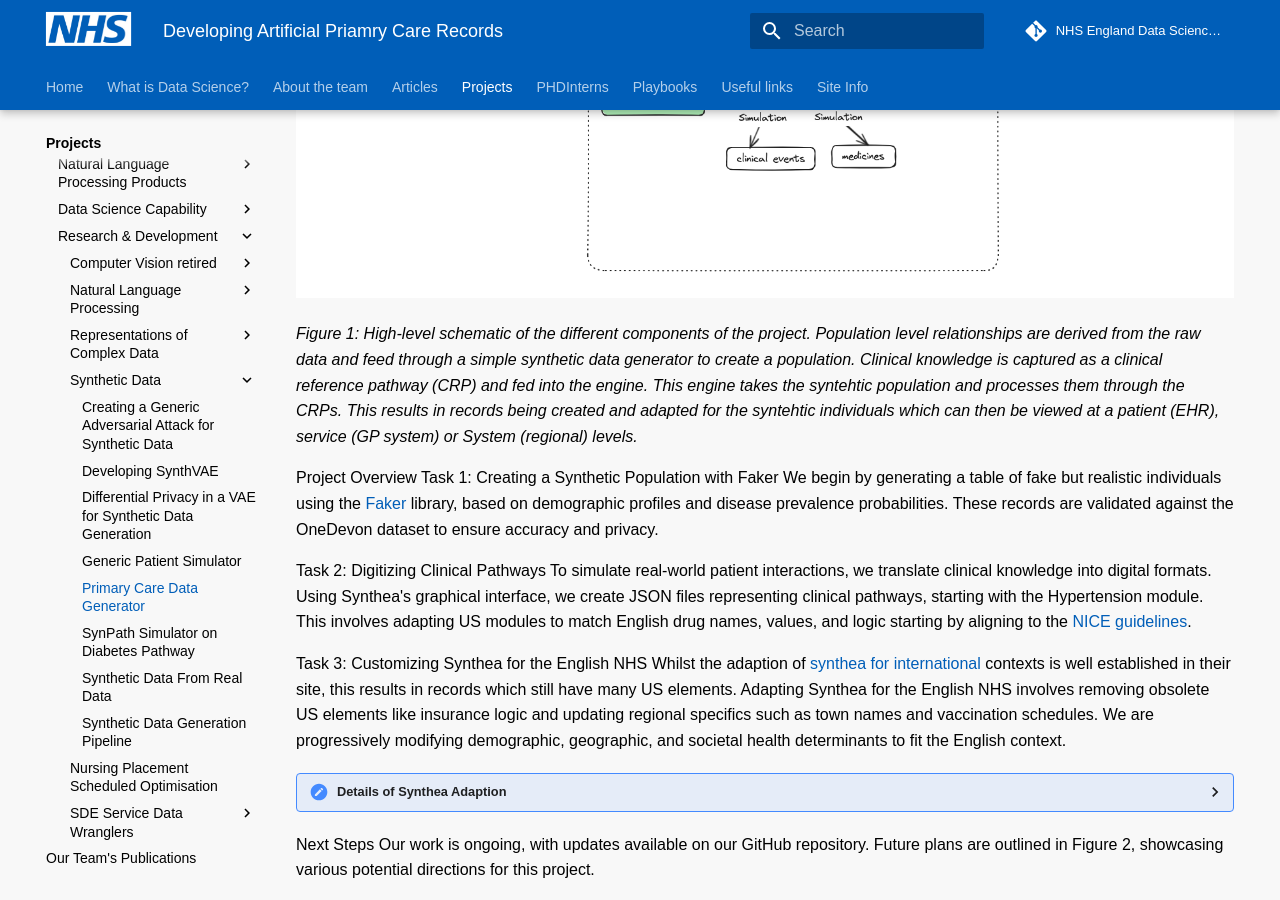
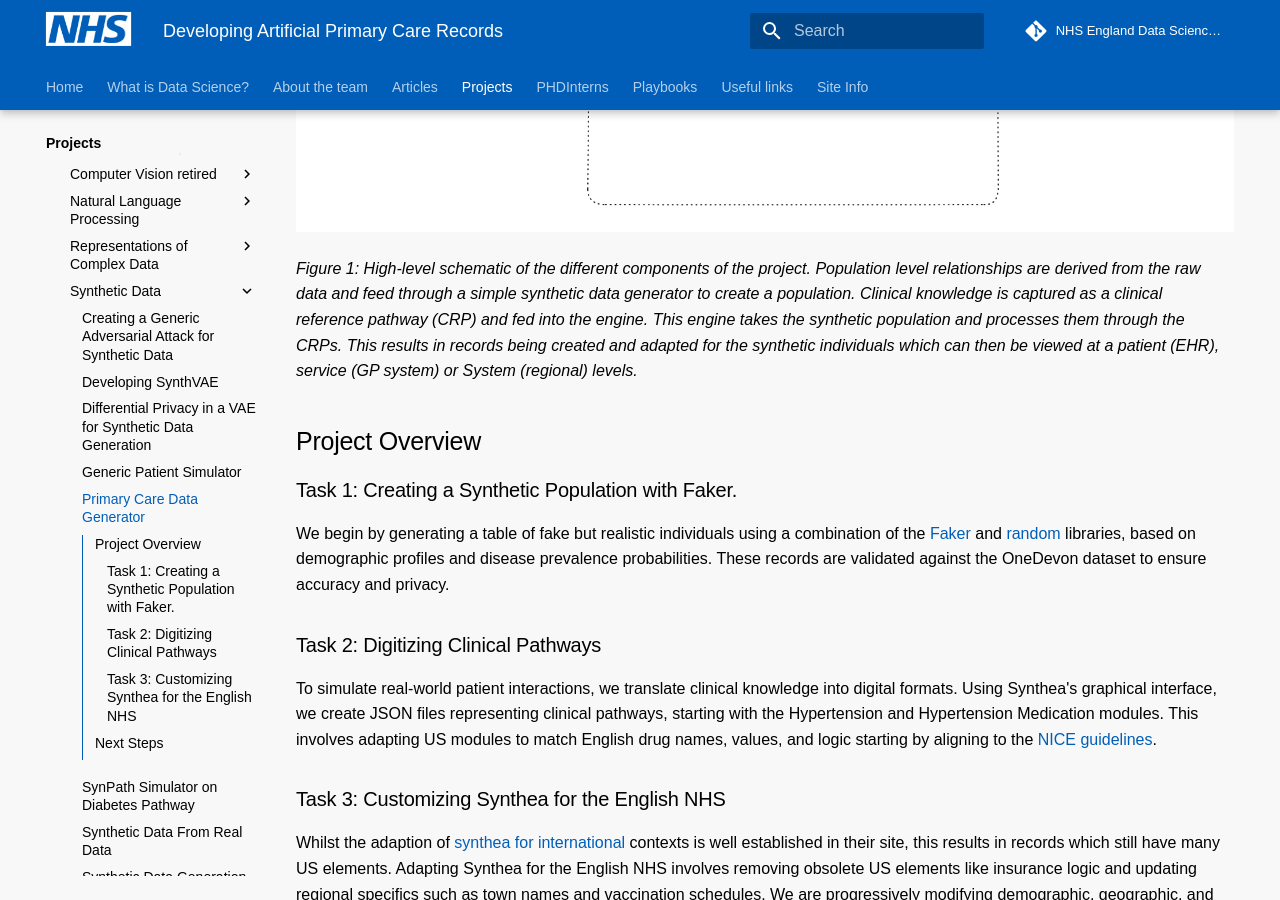
Before and after one commit to nhsengland/datascience, an MkDocs documentation site: the page built from docs/our_work/swpclab.md, in a window 1280 px wide and 900 px high, scrolled down 951 px. Built offline with MkDocs 1.6.1 and Material for MkDocs 9.7.7, drawn with Linux system fonts in a browser that asks for light colours; some web fonts are replaced; comment, search, counter and statistics services are not loaded; old or Windows-style settings are respelled for this version of MkDocs; some of the changed text lies outside the part shown.

Commit message:
edits and restructure

```diff
--- a/docs/our_work/swpclab.md
+++ b/docs/our_work/swpclab.md
@@ -1,5 +1,5 @@
 ---
-title: "Developing Artificial Priamry Care Records"
+title: "Developing Artificial Primary Care Records"
 summary: "Creating an artificial longitudinal patient dataset for GPs to trial new technologies in an artificial GP environment."
 category: "Playbook"
 origin: ""
@@ -12,65 +12,64 @@
 
 ![](../images/swpc_simple.png)
 <p align="left">
-    <em>Figure 1: High-level schematic of the different components of the project. Population level relationships are derived from the raw data and feed through a simple synthetic data generator to create a population. Clinical knowledge is captured as a clinical reference pathway (CRP) and fed into the engine. This engine takes the syntehtic population and processes them through the CRPs. This results in records being created and adapted for the syntehtic individuals which can then be viewed at a patient (EHR), service (GP system) or System (regional) levels.</em>
+    <em>Figure 1: High-level schematic of the different components of the project. Population level relationships are derived from the raw data and feed through a simple synthetic data generator to create a population. Clinical knowledge is captured as a clinical reference pathway (CRP) and fed into the engine. This engine takes the synthetic population and processes them through the CRPs. This results in records being created and adapted for the synthetic individuals which can then be viewed at a patient (EHR), service (GP system) or System (regional) levels.</em>
 </p>
 
+## Project Overview
 
-Project Overview Task 1: Creating a Synthetic Population with Faker We begin by generating a table of fake but realistic individuals using the [Faker](https://faker.readthedocs.io/en/master/) library, based on demographic profiles and disease prevalence probabilities. These records are validated against the OneDevon dataset to ensure accuracy and privacy.
+### Task 1: Creating a Synthetic Population with Faker.
 
-Task 2: Digitizing Clinical Pathways To simulate real-world patient interactions, we translate clinical knowledge into digital formats. Using Synthea's graphical interface, we create JSON files representing clinical pathways, starting with the Hypertension module. This involves adapting US modules to match English drug names, values, and logic starting by aligning to the [NICE guidelines](https://www.nice.org.uk/guidance/NG136).
+We begin by generating a table of fake but realistic individuals using a combination of the [Faker](https://faker.readthedocs.io/en/master/) and [random](https://python.readthedocs.io/en/latest/library/random.html#module-random) libraries, based on demographic profiles and disease prevalence probabilities. These records are validated against the OneDevon dataset to ensure accuracy and privacy.
 
-Task 3: Customizing Synthea for the English NHS Whilst the adaption of [synthea for international](https://github.com/synthetichealth/synthea-international) contexts is well established in their site, this results in records which still have many US elements. Adapting Synthea for the English NHS involves removing obsolete US elements like insurance logic and updating regional specifics such as town names and vaccination schedules. We are progressively modifying demographic, geographic, and societal health determinants to fit the English context.
+### Task 2: Digitizing Clinical Pathways
 
-<details class="nhsuk-details nhsuk-expander">
-    <summary class="nhsuk-details__summary">
-      <span class="nhsuk-details__summary-text">
-        Details of Synthea Adaption
-      </span>
-    </summary>
-    <div class="nhsuk-details__text">
-      <p>Stage 1: Removing non-English NHS functions and simplifying the Java to a MVP</p>
-        <ul>
-            <li>Functions relating to Flexporter (functionality which could be brought back later)</li>
-            <li>Functions relating to Payers and related managers</li>
-            <li>Functions relating to Insurance plans</li>
-            <li>Functions relating to Claims (mostly for medications)</li>
-            <li>Functions relating to income, healthcare expenses and coverage</li>
-            <li>Functions relating to Cost</li>
-            <li>Functions relating to exporting as DSTU2 or STU3</li>
-            <li>Functions relating to the Cardiovascular diseease module (as this is an US-based calculator)</li>
-            <li>Functions relating to the ASCVD, Framingam and C19 Immunizations (as these are all US-based and not applicable)</li>
-            <li>Functions relating to the CMSStateCodeMapper</li>
-        </ul>
-      <p>These funtions have all been commented using a `UKAdp` tag to keep an audit trail.   These adaptions results in 113 sections of code commented out across 16 files (all within then `src/main/java/org/mitre/synthea/`).</p>
-    </div>
-    <div class="nhsuk-details__text">
-      <p>Stage 2: Adapting Resource files for UK South West Region context</p>
-        <ul>
-            <li>Replace demographics.csv with South West towns</li>
-            <li>Replace fipscodes.csv with ??</li>
-            <li>Update social determinants of health (sdoh.csv) file with ??</li>
-            <li>Replace timezones.csv with GMT</li>
-            <li>Replace zipcodes.csv with uk based postcodes</li>
-            <li>Keep birthweights.csv as US version (for the moment)</li>
-            <li>Keep bmi_correlations.json as US version (for the moment)</li>
-            <li>Keep cdc_growth_charts.json as US version (for the moment)</li>
-            <li>Keep gbd_disability_weigths.csv as US version (for the moment)</li>
-            <li>Update immunization_scheldule.json to ??</li>
-            <li>Update synthea.properties to remove unused exporter and payer functionality and ammend inputs for South West Region.   In addition reduce the care settings down to hospitals, priamry_care and urgent_care.</li>
-        </ul>
-      <p>There are still many US-based nuances that need to be dealt with such as payer columns still appearing in the outputs.</p>
-    </div>
-        <div class="nhsuk-details__text">
-      <p>Stage 3: Nunances</p>
-        <ul>
-            Coming
-        </ul>
-      <p>At the end of this stage we aim for a fully UK-base version.</p>
-    </div>
-</details>
+To simulate real-world patient interactions, we translate clinical knowledge into digital formats. Using Synthea's graphical interface, we create JSON files representing clinical pathways, starting with the Hypertension and Hypertension Medication modules. This involves adapting US modules to match English drug names, values, and logic starting by aligning to the [NICE guidelines](https://www.nice.org.uk/guidance/NG136).
 
-Next Steps Our work is ongoing, with updates available on our GitHub repository. Future plans are outlined in Figure 2, showcasing various potential directions for this project.
+### Task 3: Customizing Synthea for the English NHS
+
+Whilst the adaption of [synthea for international](https://github.com/synthetichealth/synthea-international) contexts is well established in their site, this results in records which still have many US elements. Adapting Synthea for the English NHS involves removing obsolete US elements like insurance logic and updating regional specifics such as town names and vaccination schedules. We are progressively modifying demographic, geographic, and societal health determinants to fit the English context.
+
+??? "Details of the Synthea Adaption"
+    **Stage 1: Removing non-English NHS functions and simplifying the Java to an MVP**
+
+    Functions relating to:
+
+    * Flexporter (functionality which could be brought back later)
+    * Payers and related managers
+    * Insurance plans
+    * Claims (mostly for medications)
+    * Income, healthcare expenses and coverage
+    * Cost
+    * Exporting as DSTU2 or STU3
+    * Cardiovascular disease module (as this is a US-based calculator)
+    * ASCVD, Framingam and C19 Immunizations (as these are all US-based and not applicable)
+    * CMSStateCodeMapper
+
+    These functions have all been commented using a `UKAdp` tag to keep an audit trail. These adaptions result in 113 sections of code commented out across 16 files (all within the `src/main/java/org/mitre/synthea/`).
+
+    **Stage 2: Adapting Resource files for UK South West Region context**
+
+    * Replace demographics.csv with South West towns and cities
+    * Replace fipscodes.csv with County GSS codes
+    * Update social determinants of health (sdoh.csv) file with food insecurity, severe housing cost burdens, unemployment, and vehicle access values correct for the UK regions.
+    * Replace timezones.csv with GMT
+    * Replace zipcodes.csv with uk based postcodes
+    * Keep birthweights.csv as US version (for the moment)
+    * Keep bmi_correlations.json as US version (for the moment)
+    * Keep cdc_growth_charts.json as US version (for the moment)
+    * Keep gbd_disability_weigths.csv as US version (for the moment)
+    * Update immunization_scheldule.json to vaccine schedules used in the UK
+    * Update synthea.properties to remove unused exporter and payer functionality and amend inputs for South West Region.
+    * Reduce the care settings down to hospitals, primary care and urgent care, and update these to have South West facilities.
+
+    There are still many US-based nuances that need to be dealt with such as payer columns still appearing in the outputs.
+
+    **Stage 3: Nuances**
+
+    Coming. At the end of this stage we aim for a fully UK-base version.
+
+## Next Steps
+Our work is ongoing, with updates available on our GitHub repository. Future plans are outlined in Figure 2, showcasing various potential directions for this project.
 
 Stay tuned for progress updates and check out our code development on GitHub.
 
@@ -86,3 +85,4 @@
 Case Study| Awaiting Sign-off
 
 [comment]: <> (The below header stops the title from being rendered (as mkdocs adds it to the page from the "title" attribute) - this way we can add it in the main.html, along with the summary.)
+#
```
